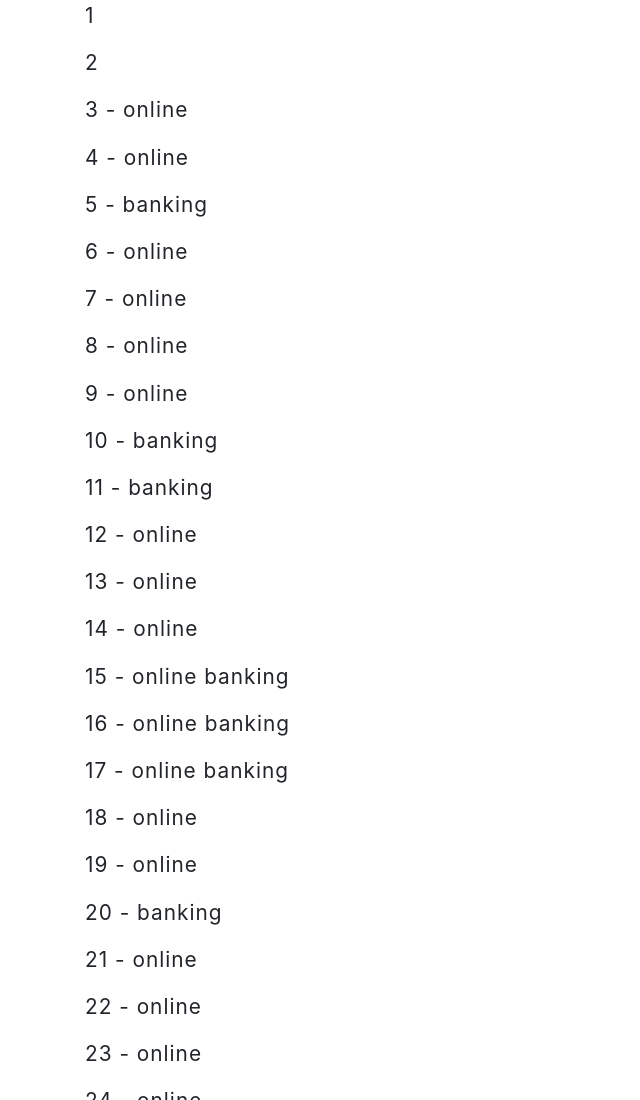
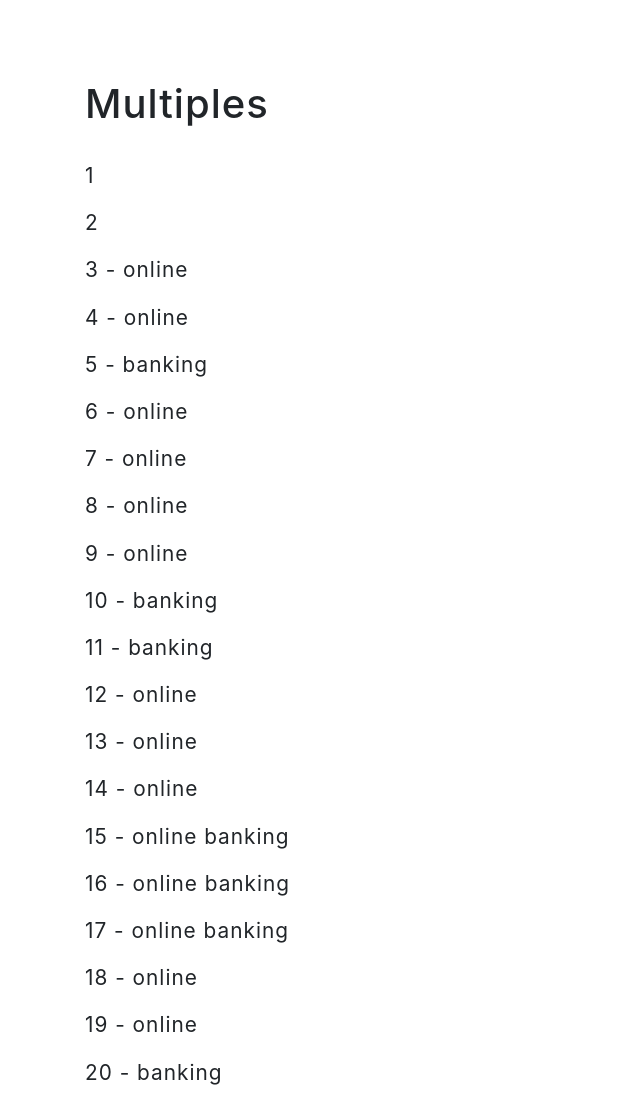
Before and after one commit to iorrah/multiples, a website with bundled scripts: page index.html in a window 1280 px wide. Shown: the top 1100 px of the page, without its empty margins (0-640 px from the left). Built offline with nearby package versions, Linux system fonts and the light colour scheme.

Commit message:
Add a Header element

```diff
--- a/index.html
+++ b/index.html
@@ -31,6 +31,10 @@
 
 <body>
 
+  <header class="header container">
+    <h1>Multiples</h1>
+  </header>
+
   <main class="main container" id="main"></main>
 
   <!-- jQuery scripts -->
--- a/scss/multiples.scss
+++ b/scss/multiples.scss
@@ -6,10 +6,9 @@ body {
   letter-spacing: 0.0625em;
 }
 
-header,
-section,
-footer {
-  min-width: 1370px;
+.header {
+  padding: 5rem 0 0;
+  margin-bottom: 2rem;
 }
 
 h1 {
```
Also changed, not shown: css/multiples.css, css/multiples.min.css.
